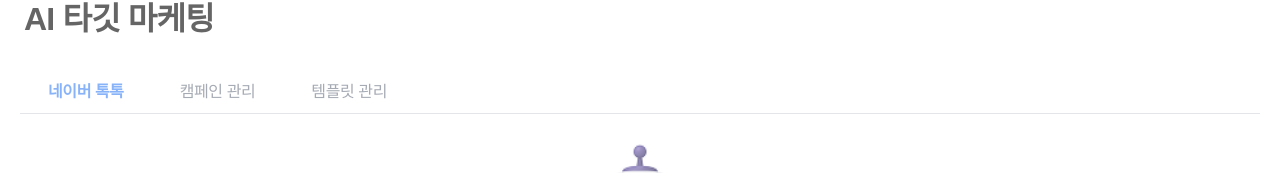
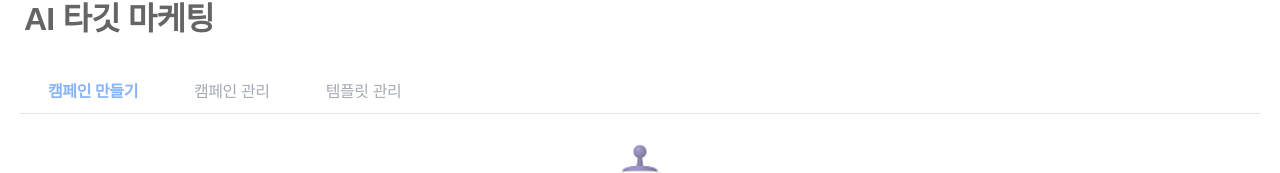
Before and after one commit to mtscoaima/aima, a Next.js app: page /target-marketing in a window 1280 px wide. Shown: the part 200-373 px from the top of the page. Built offline with nearby package versions, Linux system fonts and the light colour scheme; no server answers.

Commit message:
fix: 네이버 톡톡 tab -> 캠페인 만들기로 수정

```diff
--- a/src/app/target-marketing/page.tsx
+++ b/src/app/target-marketing/page.tsx
@@ -18,7 +18,7 @@ interface DetailProps {
 // 실제 캠페인 데이터 인터페이스
 
 const tabs = [
-  { id: "naver-talktalk", label: "네이버 톡톡" },
+  { id: "naver-talktalk", label: "캠페인 만들기" },
   { id: "campaign-management", label: "캠페인 관리" },
   { id: "template-management", label: "템플릿 관리" },
 ];
```
